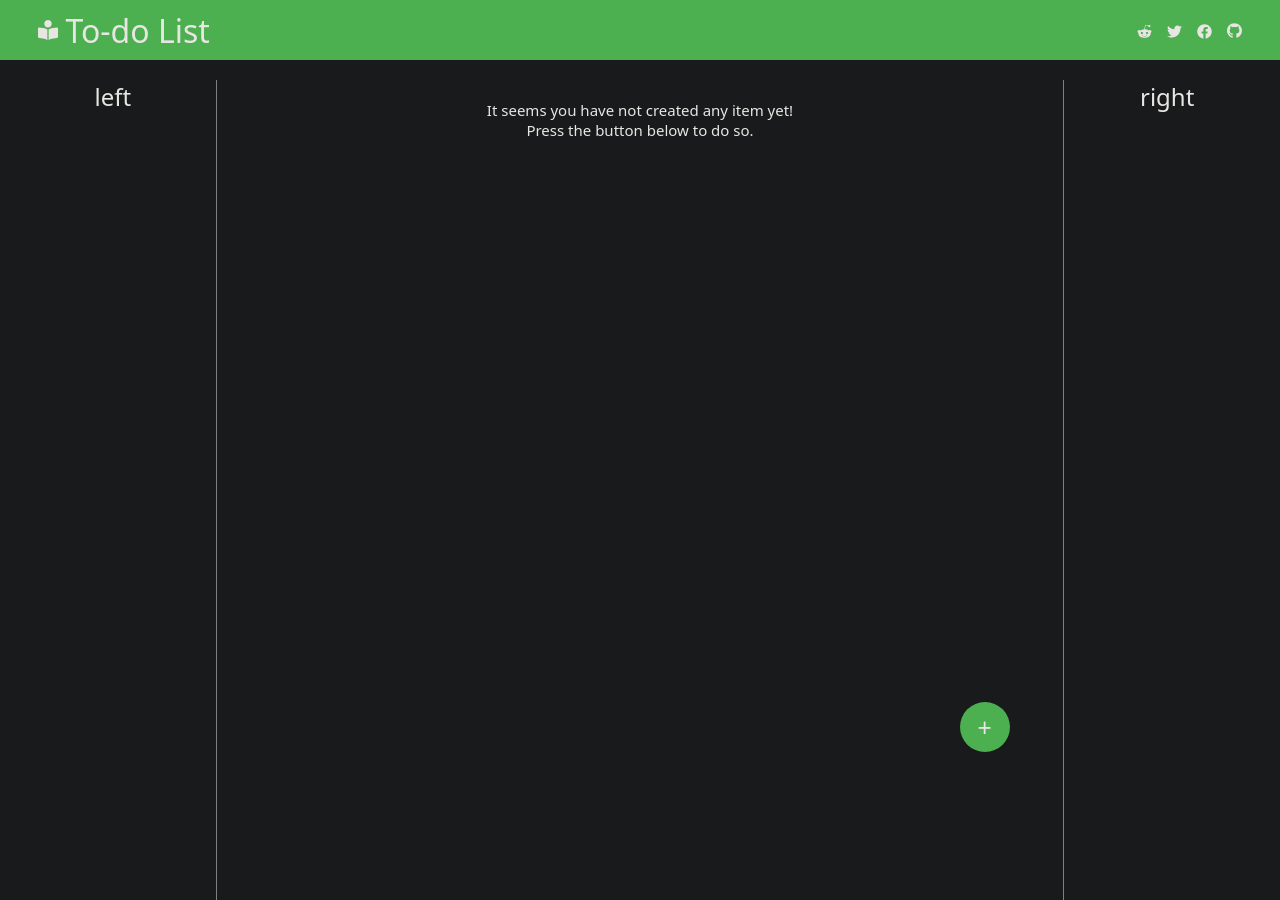
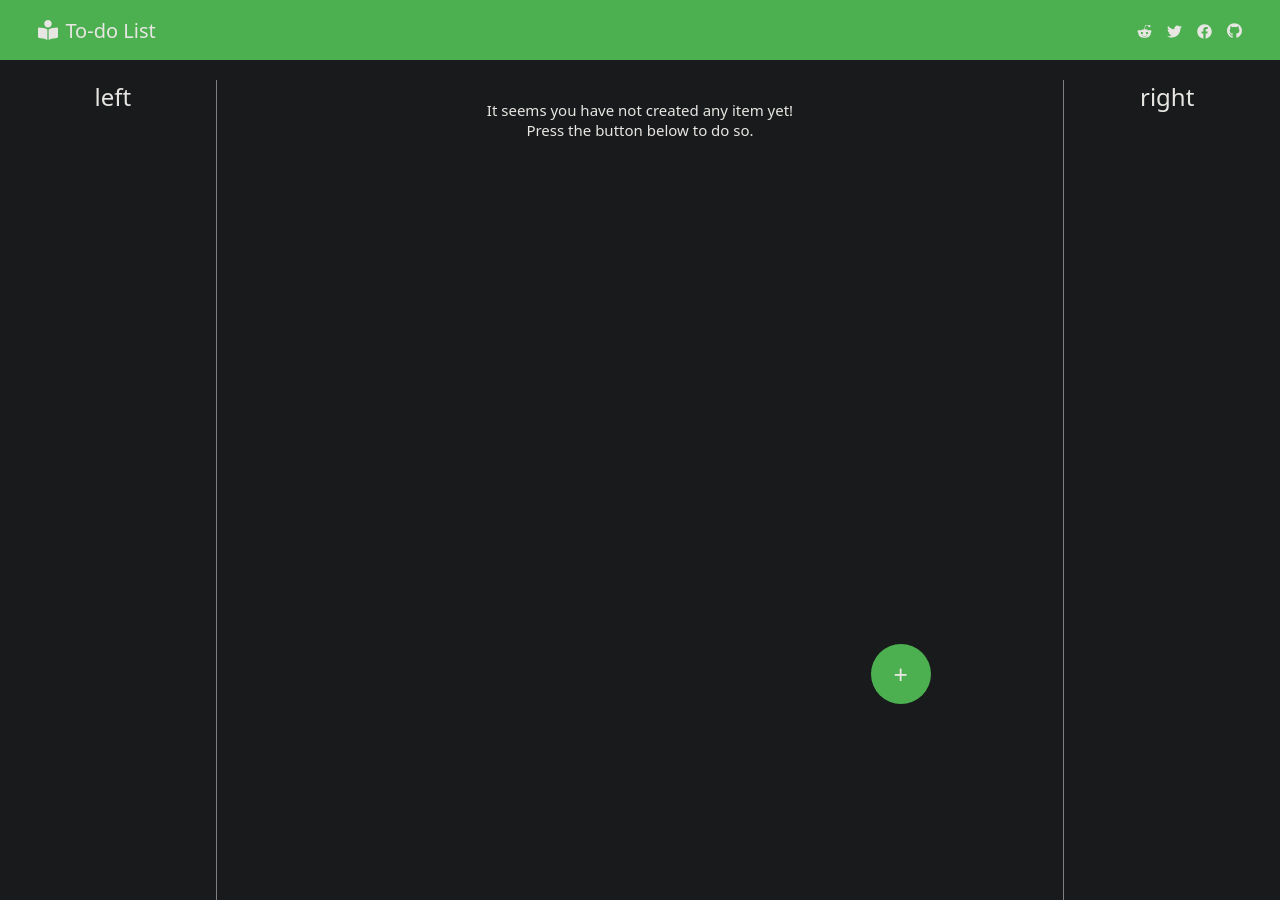
Before and after one commit to jurdanetac/todolist, a plain HTML site: page index.html in a window 1280 px wide. Shown: the top 900 px of the page. Drawn offline with Linux system fonts and the light colour scheme.

Commit message:
Relocate button and fix title font size

```diff
--- a/static/styles/styles.scss
+++ b/static/styles/styles.scss
@@ -76,6 +76,8 @@ header {
   }
 
   .logo a {
+    font-size: 1rem;
+
     @include flex($align: center, $gap: 0.7rem);
 
     .icon {
@@ -136,11 +138,11 @@ main {
   }
 
   button {
-    $size: 5rem;
+    $size: 6rem;
 
     position: sticky;
-    bottom: 6%;
-    left: 75%;
+    bottom: 12vh;
+    left: 68vw;
 
     cursor: pointer;
     width: $size;
```
Also changed, not shown: static/styles/styles.css.
